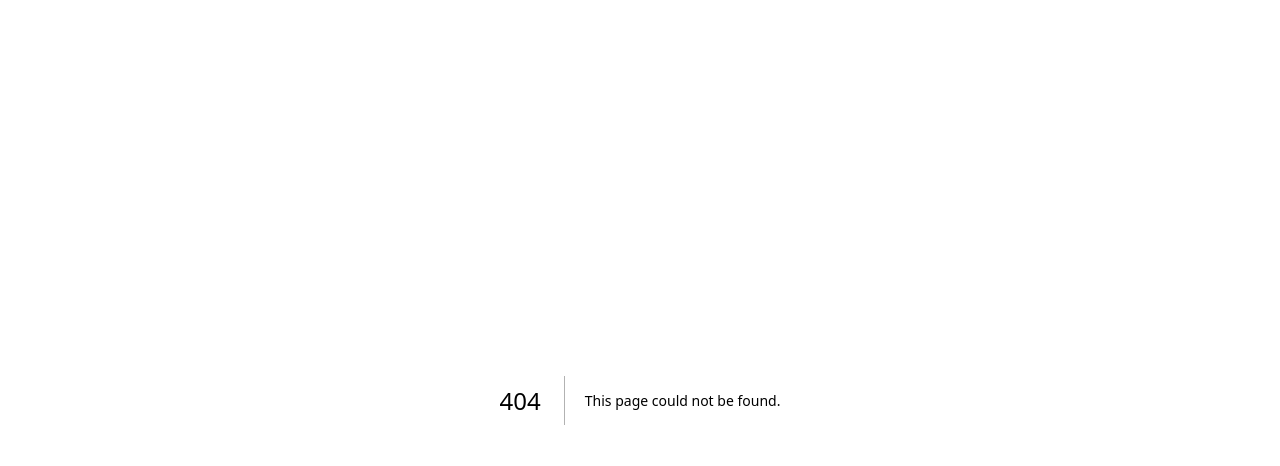
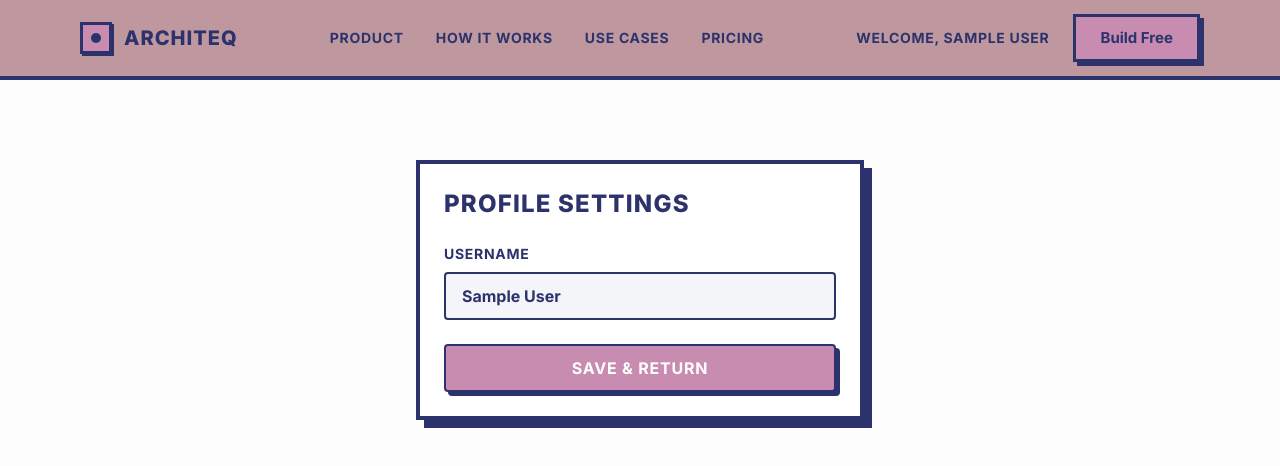
Before and after one commit to reejouu/architeqv1, a Next.js app in the folder frontend/: page /profile in a window 1280 px wide. Before the commit this address had no page. Shown: the top 466 px of the page. Built offline with nearby package versions, Linux system fonts and the light colour scheme; no server answers; sample sign-in values are in the browser's storage.

Commit message:
OAuth Integrated

```diff
--- a/frontend/package.json
+++ b/frontend/package.json
@@ -29,6 +29,7 @@
     "dotenv": "^17.3.1",
     "lucide-react": "^0.563.0",
     "next": "15.5.12",
+    "next-auth": "^5.0.0-beta.30",
     "react": "19.1.0",
     "react-dom": "19.1.0",
     "tailwind-merge": "^3.5.0",
--- /dev/null
+++ b/frontend/src/app/api/auth/[...nextauth]/route.ts
@@ -0,0 +1,3 @@
+import { handlers } from "@/auth"
+
+export const { GET, POST } = handlers
--- a/frontend/src/app/layout.tsx
+++ b/frontend/src/app/layout.tsx
@@ -1,6 +1,7 @@
 import type { Metadata } from "next";
 import { Inter } from "next/font/google";
 import "./globals.css";
+import { Providers } from "@/components/Providers";
 
 const inter = Inter({
   subsets: ["latin"],
@@ -22,7 +23,9 @@ export default function RootLayout({
   return (
     <html lang="en" suppressHydrationWarning className="dark">
       <body className={`${inter.variable} font-sans`} suppressHydrationWarning>
-        {children}
+        <Providers>
+          {children}
+        </Providers>
       </body>
     </html>
   );
--- /dev/null
+++ b/frontend/src/app/profile/page.tsx
@@ -0,0 +1,59 @@
+"use client";
+
+import { useSession } from "next-auth/react";
+import { useState, useEffect } from "react";
+import { useRouter } from "next/navigation";
+import Navbar from "@/components/landing/Navbar";
+
+export default function ProfilePage() {
+    const { data: session, status, update } = useSession();
+    const [name, setName] = useState("");
+    const router = useRouter();
+
+    useEffect(() => {
+        if (status === "unauthenticated") {
+            router.push("/");
+        } else if (session?.user?.name) {
+            setName(session.user.name);
+        }
+    }, [session, status, router]);
+
+    const handleSave = async () => {
+        if (name.trim()) {
+            await update({ name: name.trim() });
+            router.push("/");
+        }
+    };
+
+    if (status === "loading") {
+        return (
+            <div className="min-h-screen bg-[#fdfdfd] text-[#2c336c] font-sans flex items-center justify-center">
+                <p className="font-bold uppercase tracking-widest animate-pulse">Loading...</p>
+            </div>
+        );
+    }
+
+    return (
+        <div className="min-h-screen bg-[#fdfdfd] text-[#2c336c] font-sans">
+            <Navbar />
+            <main className="max-w-md mx-auto mt-20 p-6 bg-white border-4 border-[#2c336c] shadow-[8px_8px_0px_#2c336c] rounded-lg">
+                <h1 className="text-2xl font-extrabold uppercase tracking-wider mb-6">Profile Settings</h1>
+                <div className="mb-6">
+                    <label className="block text-sm font-bold uppercase tracking-wider mb-2">Username</label>
+                    <input
+                        className="w-full h-12 px-4 border-2 border-borderBase font-bold rounded bg-[#f4f5f9] focus:outline-none focus:border-accentPurple focus:ring-2 focus:ring-accentPurple transition-all"
+                        value={name}
+                        onChange={(e) => setName(e.target.value)}
+                        placeholder="Enter your username"
+                    />
+                </div>
+                <button
+                    onClick={handleSave}
+                    className="w-full h-12 bg-accentPurple text-white font-bold uppercase tracking-wider border-2 border-[#2c336c] shadow-[4px_4px_0px_#2c336c] hover:translate-x-1 hover:translate-y-1 hover:shadow-none transition-all rounded"
+                >
+                    Save & Return
+                </button>
+            </main>
+        </div>
+    );
+}
--- /dev/null
+++ b/frontend/src/auth.ts
@@ -0,0 +1,24 @@
+import NextAuth from "next-auth"
+import Google from "next-auth/providers/google"
+
+export const { handlers, signIn, signOut, auth } = NextAuth({
+  providers: [Google],
+  callbacks: {
+    jwt({ token, profile, trigger, session }) {
+      if (profile && typeof token.hasRenamed === 'undefined') {
+        token.name = (profile.given_name as string) || (profile.name as string) || token.name;
+      }
+      if (trigger === "update" && session?.name) {
+         token.name = session.name;
+         token.hasRenamed = true;
+      }
+      return token;
+    },
+    session({ session, token }) {
+      if (token?.name && session.user) {
+        session.user.name = token.name as string;
+      }
+      return session;
+    }
+  }
+})
--- /dev/null
+++ b/frontend/src/components/Providers.tsx
@@ -0,0 +1,7 @@
+"use client";
+
+import { SessionProvider } from "next-auth/react";
+
+export function Providers({ children }: { children: React.ReactNode }) {
+  return <SessionProvider>{children}</SessionProvider>;
+}
--- a/frontend/src/components/landing/Navbar.tsx
+++ b/frontend/src/components/landing/Navbar.tsx
@@ -1,8 +1,24 @@
 "use client";
 
 import Link from "next/link";
+import { signIn, signOut, useSession } from "next-auth/react";
+import { useState, useRef, useEffect } from "react";
 
 export default function Navbar() {
+    const { data: session } = useSession();
+    const [isDropdownOpen, setIsDropdownOpen] = useState(false);
+    const dropdownRef = useRef<HTMLDivElement>(null);
+
+    useEffect(() => {
+        function handleClickOutside(event: MouseEvent) {
+            if (dropdownRef.current && !dropdownRef.current.contains(event.target as Node)) {
+                setIsDropdownOpen(false);
+            }
+        }
+        document.addEventListener("mousedown", handleClickOutside);
+        return () => document.removeEventListener("mousedown", handleClickOutside);
+    }, []);
+
     return (
         <nav className="sticky top-0 h-20 bg-[#bf979e] border-b-[4px] border-borderBase z-50 flex items-center justify-between px-6 lg:px-20 transition-all">
             <div className="flex items-center gap-3">
@@ -18,7 +34,34 @@ export default function Navbar() {
                 <a href="#" className="font-bold text-[#2c336c] hover:text-accentPurple transition-colors uppercase text-sm tracking-wider">Pricing</a>
             </div>
             <div className="flex items-center gap-6">
-                <a href="#" className="hidden md:block font-bold text-[#2c336c] hover:text-accentPurple transition-colors uppercase text-sm tracking-wider">Log in</a>
+                {session ? (
+                    <div className="relative hidden md:flex items-center gap-4" ref={dropdownRef}>
+                        <button
+                            onClick={() => setIsDropdownOpen(!isDropdownOpen)}
+                            className="flex items-center gap-3 font-bold text-[#2c336c] hover:text-accentPurple transition-colors uppercase text-sm tracking-wider focus:outline-none"
+                        >
+                            <span>Welcome, {session.user?.name}</span>
+                            {/* {session.user?.image && (
+                                <img src={session.user.image} alt="Avatar" className="w-8 h-8 rounded-full border-[2px] border-[#2c336c]" />
+                            )} */}
+                        </button>
+
+                        {isDropdownOpen && (
+                            <div className="absolute top-12 right-0 w-40 bg-white border-2 border-[#2c336c] shadow-[4px_4px_0px_#2c336c] rounded flex flex-col overflow-hidden z-50">
+                                <Link href="/profile" onClick={() => setIsDropdownOpen(false)} className="px-4 py-3 font-bold text-[#2c336c] hover:bg-[#f4f5f9] hover:text-accentPurple transition-colors uppercase text-xs tracking-wider border-b-2 border-borderBase flex justify-between items-center">
+                                    Rename
+                                </Link>
+                                <button onClick={() => { setIsDropdownOpen(false); signOut(); }} className="px-4 py-3 font-bold text-left text-red-600 hover:bg-[#ffebee] transition-colors uppercase text-xs tracking-wider">
+                                    Log out
+                                </button>
+                            </div>
+                        )}
+                    </div>
+                ) : (
+                    <button onClick={() => signIn('google')} className="hidden md:block font-bold text-[#2c336c] hover:text-accentPurple transition-colors uppercase text-sm tracking-wider">
+                        Log in
+                    </button>
+                )}
                 <Link href="/canvas">
                     <button className="pill-primary h-12">
                         Build Free
```
Also changed, not shown: 1 other file (tests, documents, lock files or other folders).
